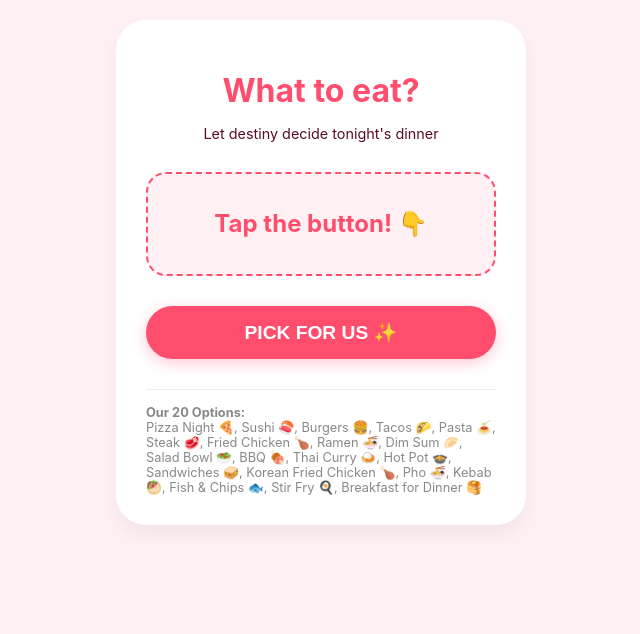
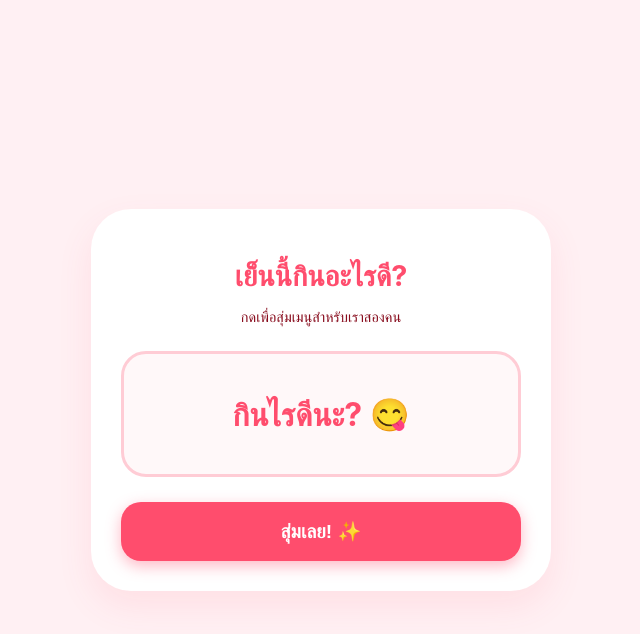
Before and after one commit to sophireyul-assdum/Dinnerthatsit, a plain HTML site: page index.html in a window 1280 px wide. Shown: the whole page, without its empty margins (319-959 px from the left). Drawn offline with Linux system fonts and the light colour scheme.

Commit message:
Update index.html

```diff
--- a/index.html
+++ b/index.html
@@ -1,125 +1,136 @@
 <!DOCTYPE html>
-<html lang="en">
+<html lang="th">
 <head>
     <meta charset="UTF-8">
-    <meta name="viewport" content="width=device-width, initial-scale=1.0">
-    <title>Dinner Decider ❤️</title>
+    <meta name="viewport" content="width=device-width, initial-scale=1.0, maximum-scale=1.0, user-scalable=no">
+    <title>เย็นนี้กินอะไรดี? ❤️</title>
+
+    <meta name="apple-mobile-web-app-capable" content="yes">
+    <meta name="apple-mobile-web-app-status-bar-style" content="black-translucent">
+    <meta name="mobile-web-app-capable" content="yes">
+    <link rel="icon" href="https://emojicdn.elk.sh/🍱">
+
     <style>
+        :root {
+            --primary: #ff4d6d;
+            --bg: #fff0f3;
+            --card: #ffffff;
+        }
+
         body {
-            font-family: -apple-system, sans-serif;
-            background-color: #fff0f3;
+            font-family: 'Chakra Petch', -apple-system, sans-serif;
+            background-color: var(--bg);
+            margin: 0;
             display: flex;
             flex-direction: column;
             align-items: center;
-            margin: 0;
-            padding: 20px;
+            justify-content: center;
+            height: 100vh;
+            overflow: hidden;
         }
 
-        .card {
-            background: white;
-            width: 100%;
-            max-width: 350px;
+        .container {
+            background: var(--card);
+            width: 85%;
+            max-width: 400px;
             padding: 30px;
-            border-radius: 30px;
-            box-shadow: 0 10px 20px rgba(0,0,0,0.05);
+            border-radius: 40px;
+            box-shadow: 0 15px 35px rgba(255, 77, 109, 0.1);
             text-align: center;
         }
 
-        h1 { color: #ff4d6d; margin-bottom: 5px; }
-        p { color: #590d22; margin-bottom: 30px; font-size: 0.9rem; }
+        h1 { color: var(--primary); font-size: 1.8rem; margin-bottom: 5px; }
+        p { color: #880d1e; margin-bottom: 25px; font-size: 0.9rem; }
 
-        #result-box {
-            height: 100px;
+        #display-box {
+            height: 120px;
             display: flex;
             align-items: center;
             justify-content: center;
-            background: #fff0f3;
-            border-radius: 20px;
-            margin-bottom: 30px;
-            border: 2px dashed #ff4d6d;
+            background: #fff8f9;
+            border-radius: 25px;
+            margin-bottom: 25px;
+            border: 3px solid #ffccd5;
         }
 
         #food-text {
-            font-size: 1.5rem;
+            font-size: 2rem;
             font-weight: bold;
-            color: #ff4d6d;
+            color: var(--primary);
         }
 
-        .pick-btn {
-            background: #ff4d6d;
-            color: white;
+        .btn-stack {
+            display: flex;
+            flex-direction: column;
+            gap: 15px;
+        }
+
+        button {
             border: none;
-            padding: 15px 40px;
+            padding: 18px;
             font-size: 1.2rem;
             font-weight: bold;
-            border-radius: 50px;
+            border-radius: 20px;
             cursor: pointer;
-            box-shadow: 0 4px 15px rgba(255, 77, 109, 0.3);
-            width: 100%;
+            transition: 0.2s;
         }
 
-        .pick-btn:active { transform: scale(0.95); }
+        .main-btn {
+            background: var(--primary);
+            color: white;
+            box-shadow: 0 5px 15px rgba(255, 77, 109, 0.4);
+        }
 
-        .list-preview {
-            margin-top: 30px;
-            text-align: left;
-            font-size: 0.8rem;
-            color: #888;
-            max-height: 150px;
-            overflow-y: auto;
-            border-top: 1px solid #eee;
-            padding-top: 15px;
+        .veto-btn {
+            background: #ffccd5;
+            color: #ff4d6d;
+            font-size: 0.9rem;
+            display: none; /* Hidden until first pick */
         }
+
+        button:active { transform: scale(0.95); opacity: 0.9; }
     </style>
 </head>
 <body>
 
-<div class="card">
-    <h1>What to eat?</h1>
-    <p>Let destiny decide tonight's dinner</p>
+<div class="container">
+    <h1>เย็นนี้กินอะไรดี?</h1>
+    <p>กดเพื่อสุ่มเมนูสำหรับเราสองคน</p>
 
-    <div id="result-box">
-        <div id="food-text">Tap the button! 👇</div>
+    <div id="display-box">
+        <div id="food-text">กินไรดีนะ? 😋</div>
     </div>
 
-    <button class="pick-btn" onclick="spinWheel()">PICK FOR US ✨</button>
-
-    <div class="list-preview">
-        <strong>Our 20 Options:</strong>
-        <div id="display-list"></div>
+    <div class="btn-stack">
+        <button class="main-btn" onclick="spinWheel()">สุ่มเลย! ✨</button>
+        <button id="veto" class="veto-btn" onclick="spinWheel()">ไม่เอาอันนี้... สุ่มใหม่ 🔄</button>
     </div>
 </div>
 
 <script>
-    // You can edit this list easily!
-    const foodOptions = [
-        "Pizza Night 🍕", "Sushi 🍣", "Burgers 🍔", "Tacos 🌮",
-        "Pasta 🍝", "Steak 🥩", "Fried Chicken 🍗", "Ramen 🍜",
-        "Dim Sum 🥟", "Salad Bowl 🥗", "BBQ 🍖", "Thai Curry 🍛",
-        "Hot Pot 🍲", "Sandwiches 🥪", "Korean Fried Chicken 🍗",
-        "Pho 🍜", "Kebab 🥙", "Fish & Chips 🐟", "Stir Fry 🍳", "Breakfast for Dinner 🥞"
+    // Your Custom Food List
+    const foods = [
+        "เตี๋ยว 🍜", "ก๊วยจั้บ 🍲", "ข้าวมันไก่ 🍗", "หมูทะ 🥩🔥",
+        "ส้มตำ 🥗🌶️", "ชาบู 🥘", "มาม่า 🍜🍳", "กะเพรา 🍳🌿",
+        "ตามสั่ง 🍳🍚", "แกงต่างๆ 🥘"
     ];
 
-    // Show the list at the bottom so you know what's in there
-    document.getElementById('display-list').innerText = foodOptions.join(", ");
-
     function spinWheel() {
-        const textDisplay = document.getElementById('food-text');
+        const text = document.getElementById('food-text');
+        const vetoBtn = document.getElementById('veto');
         let counter = 0;
 
-        // Rapidly shuffle names for 1 second (cool effect)
         const interval = setInterval(() => {
-            const randomTemp = foodOptions[Math.floor(Math.random() * foodOptions.length)];
-            textDisplay.innerText = randomTemp;
+            text.innerText = foods[Math.floor(Math.random() * foods.length)];
             counter++;
 
-            if (counter > 15) {
+            if (counter > 12) {
                 clearInterval(interval);
-                const finalChoice = foodOptions[Math.floor(Math.random() * foodOptions.length)];
-                textDisplay.innerText = finalChoice;
-                textDisplay.style.color = "#c9184a"; // Darken color when picked
+                const final = foods[Math.floor(Math.random() * foods.length)];
+                text.innerText = final;
+                vetoBtn.style.display = "block"; // Show Veto button
             }
-        }, 50);
+        }, 60);
     }
 </script>
 
```
